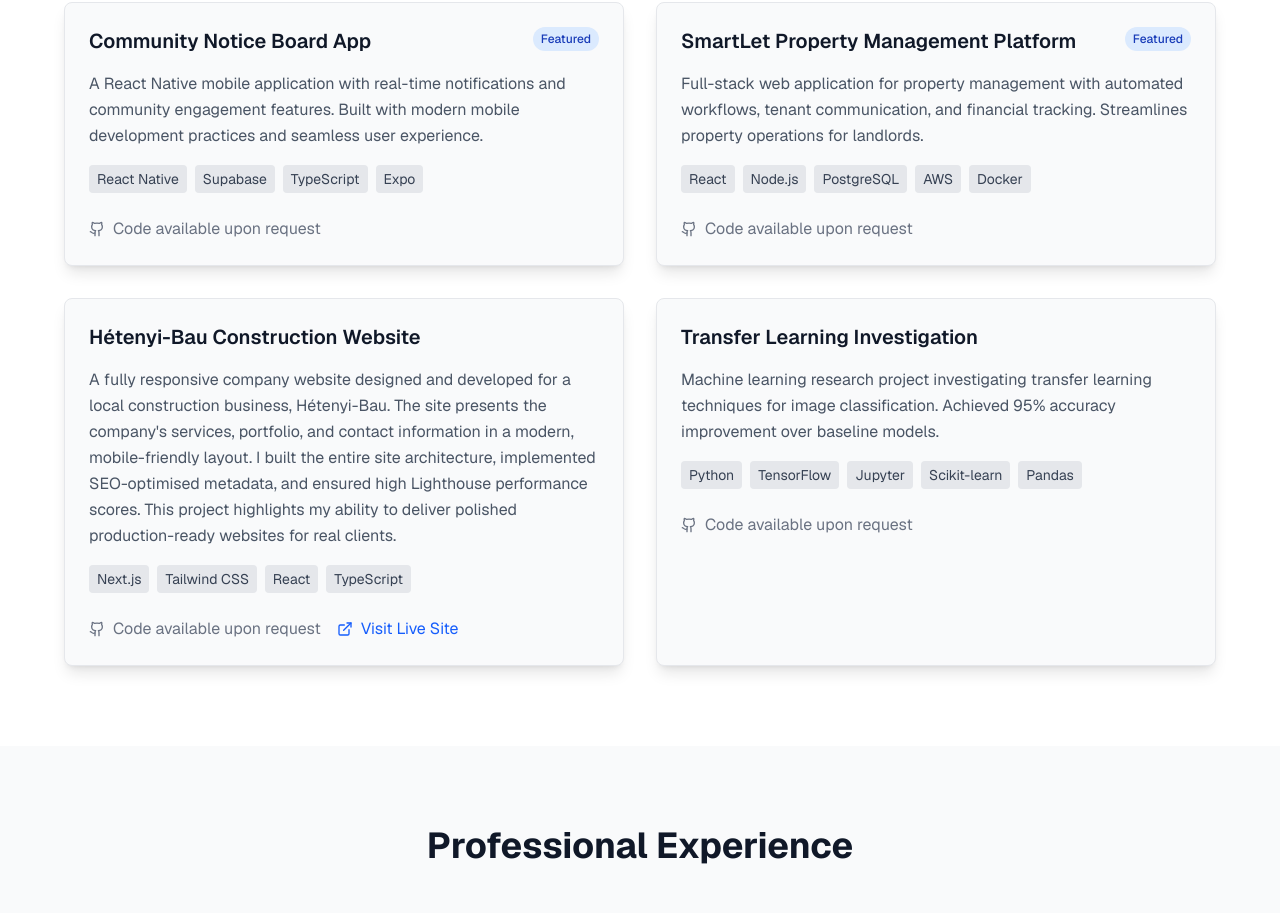
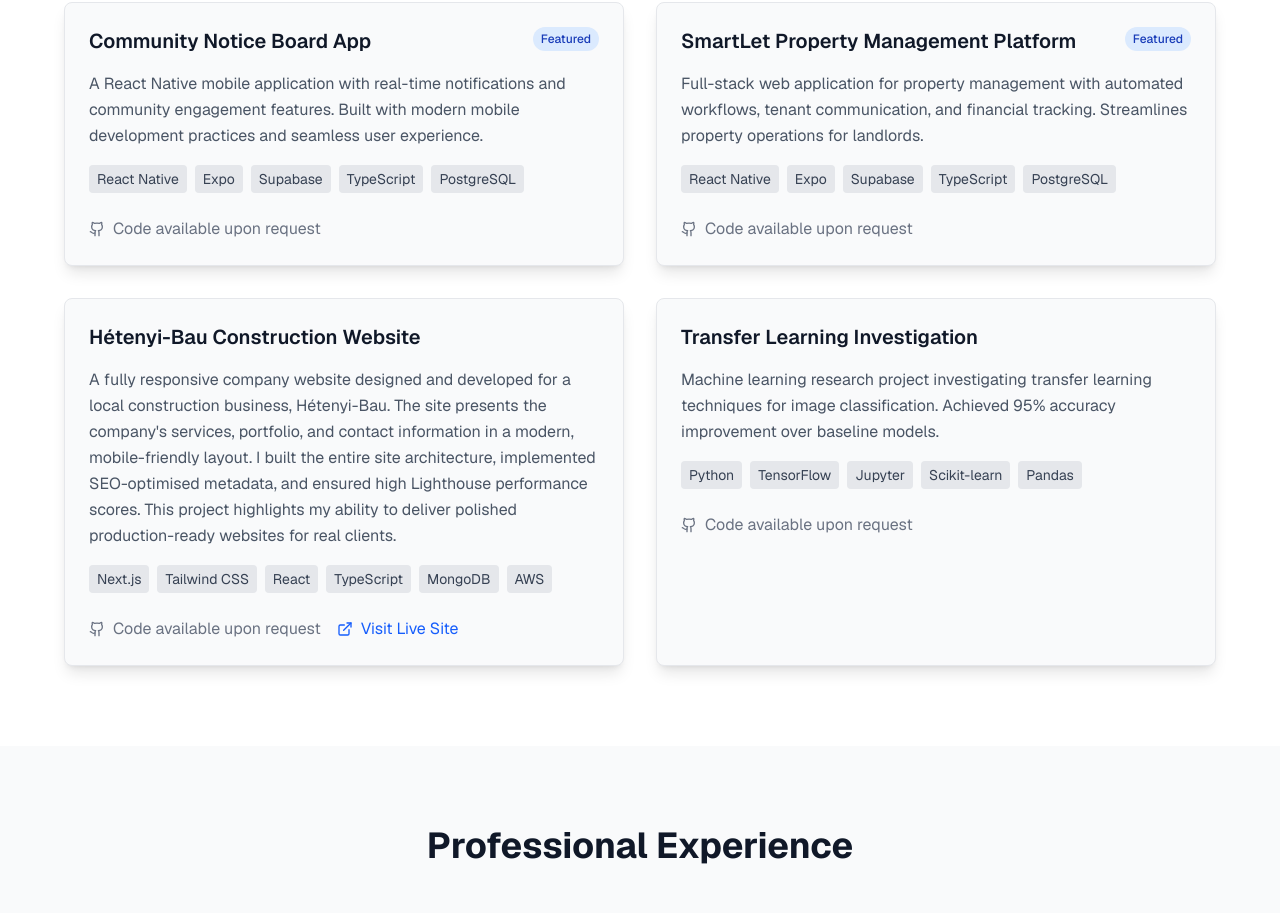
Before and after one commit to balazshetenyi/portfolio-next, a Next.js app: page / in a window 1280 px wide. Shown: the part 2463-3376 px from the top of the page. Built offline with nearby package versions, Linux system fonts and the light colour scheme.

Commit message:
feat: update tech stack for projects in ProjectsSection

```diff
--- a/src/components/projects-section.tsx
+++ b/src/components/projects-section.tsx
@@ -9,7 +9,13 @@ export function ProjectsSection() {
       title: "Community Notice Board App",
       description:
         "A React Native mobile application with real-time notifications and community engagement features. Built with modern mobile development practices and seamless user experience.",
-      techStack: ["React Native", "Supabase", "TypeScript", "Expo"],
+      techStack: [
+        "React Native",
+        "Expo",
+        "Supabase",
+        "TypeScript",
+        "PostgreSQL",
+      ],
       githubUrl: null,
       liveUrl: null,
       featured: true,
@@ -18,7 +24,13 @@ export function ProjectsSection() {
       title: "SmartLet Property Management Platform",
       description:
         "Full-stack web application for property management with automated workflows, tenant communication, and financial tracking. Streamlines property operations for landlords.",
-      techStack: ["React", "Node.js", "PostgreSQL", "AWS", "Docker"],
+      techStack: [
+        "React Native",
+        "Expo",
+        "Supabase",
+        "TypeScript",
+        "PostgreSQL",
+      ],
       githubUrl: null,
       liveUrl: null,
       featured: true,
@@ -27,7 +39,14 @@ export function ProjectsSection() {
       title: "Hétenyi-Bau Construction Website",
       description:
         "A fully responsive company website designed and developed for a local construction business, Hétenyi-Bau. The site presents the company's services, portfolio, and contact information in a modern, mobile-friendly layout. I built the entire site architecture, implemented SEO-optimised metadata, and ensured high Lighthouse performance scores. This project highlights my ability to deliver polished production-ready websites for real clients.",
-      techStack: ["Next.js", "Tailwind CSS", "React", "TypeScript"],
+      techStack: [
+        "Next.js",
+        "Tailwind CSS",
+        "React",
+        "TypeScript",
+        "MongoDB",
+        "AWS",
+      ],
       githubUrl: null,
       liveUrl: "https://www.hetenyi-bau.hu/",
       featured: false,
```
